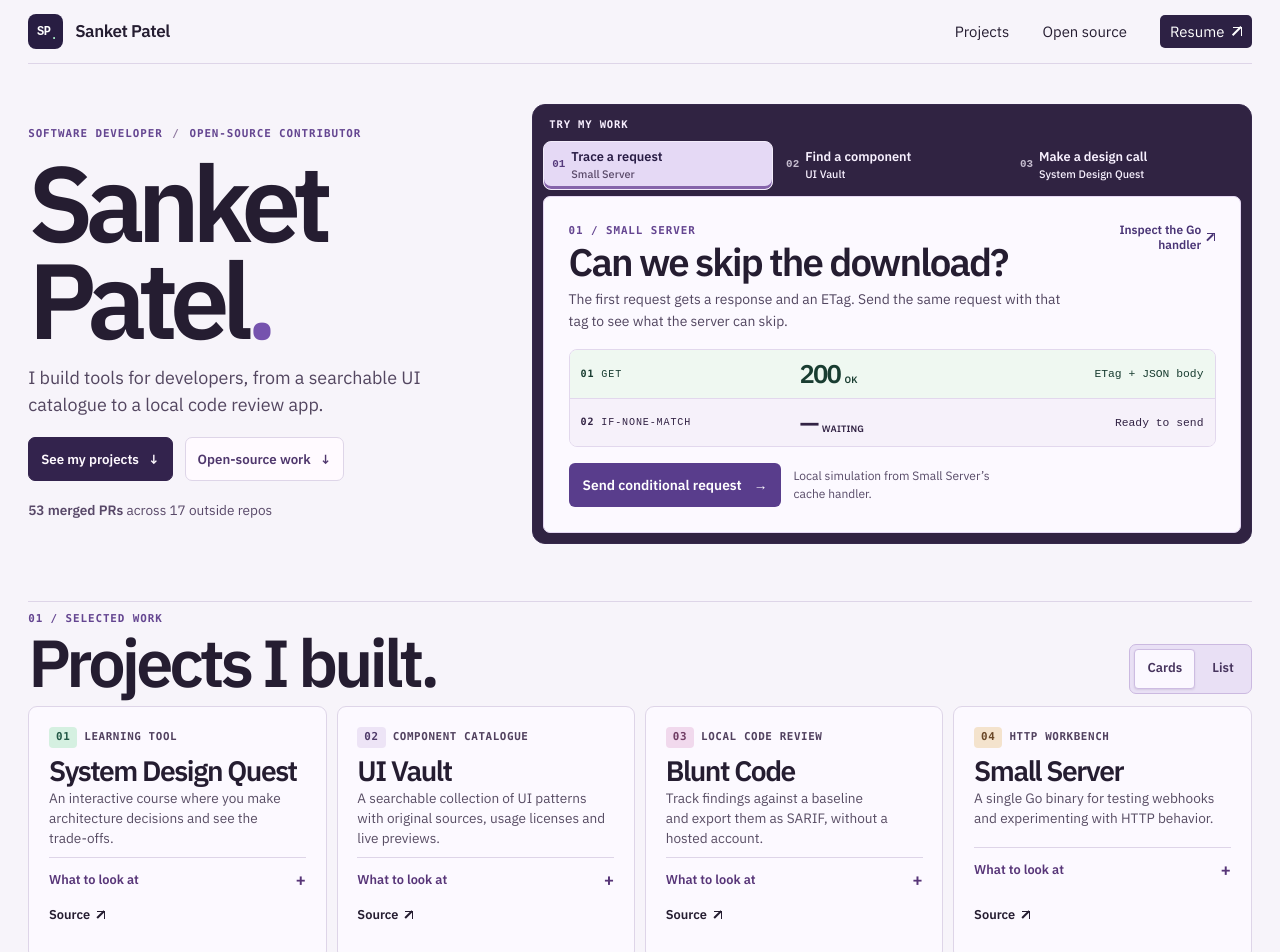
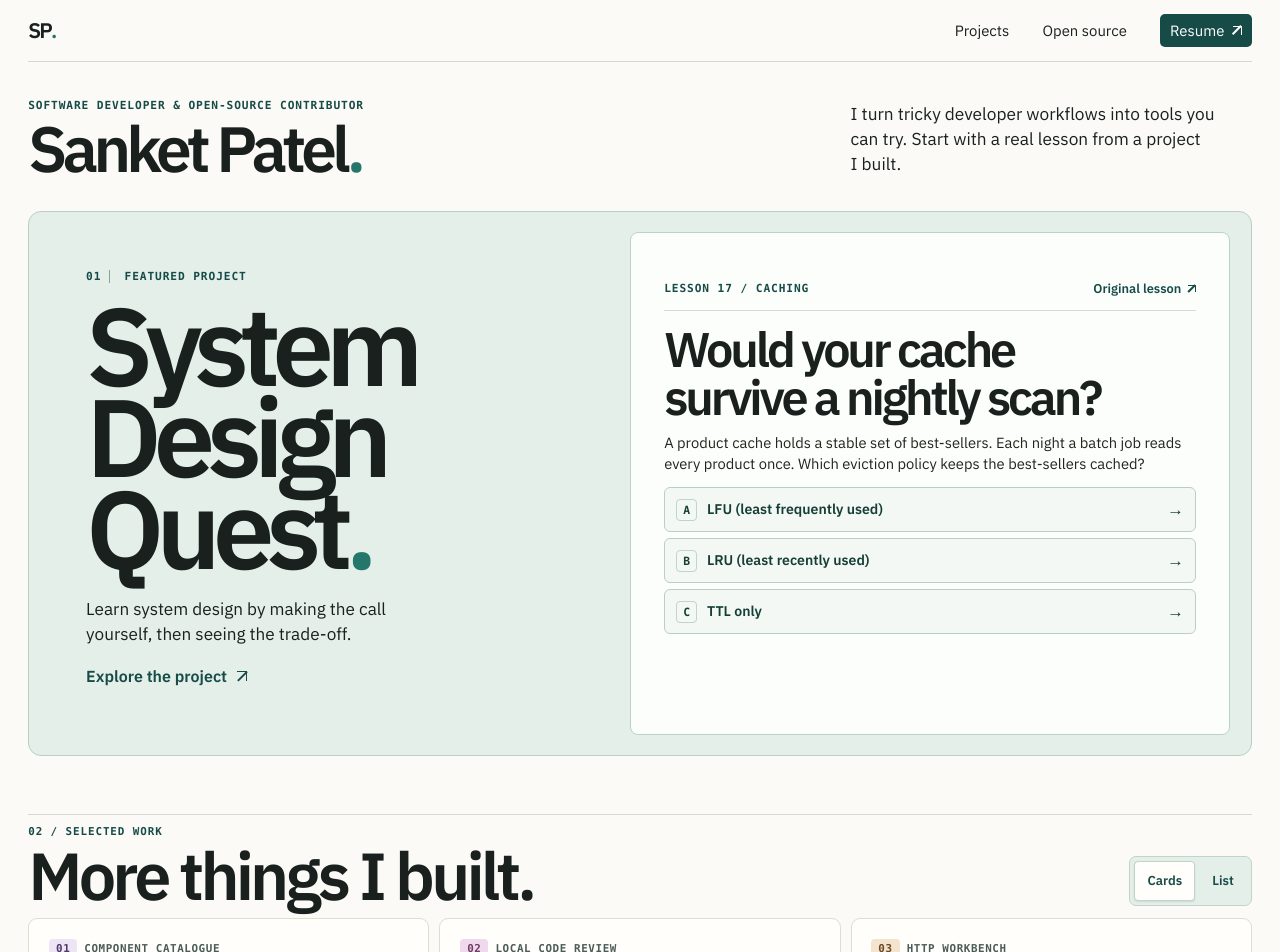
Before and after one commit to sanketpatel32/Resume, a Next.js app: page / in a window 1280 px wide. Shown: the top 952 px of the page. Built offline with nearby package versions, Linux system fonts and the light colour scheme.

Commit message:
Lead portfolio with an interactive project lesson

```diff
--- a/src/app/switchyard.css
+++ b/src/app/switchyard.css
@@ -839,3 +839,95 @@
   .atlas-page .wb-packet>strong small { display:block; font-size:.51rem; }
   .atlas-page .wb-packet>code { font-size:.58rem; }
 }
+
+/* Editorial portfolio: the first screen is a real project, not a control panel. */
+.editorial {
+  --sy-bg:#fbfaf6;--sy-rule:#d9d8cc;--sy-ink:#19201e;--sy-muted:#4d5c56;--sy-purple:#174b47;
+  --ed-surface:#e4efe9;--ed-green:#174b47;--ed-light:#fbfefb;--ed-edge:#b8cfc3;
+}
+.editorial .sy-head {height:62px}
+.editorial .ed-home {font-size:1.32rem;font-weight:800;letter-spacing:-.085em;text-decoration:none;min-height:44px;display:inline-flex;align-items:center}
+.editorial .ed-home span,.ed-intro h1 span,.ed-feature-intro h2 span {color:#24776a}
+.editorial .atlas-pdf {background:#174b47}
+.editorial .sy-head nav a:not(.atlas-pdf) {text-underline-offset:4px}
+.ed-kicker {font:650 .7rem/1.35 var(--atlas-mono);letter-spacing:.08em;text-transform:uppercase;color:var(--ed-green)}
+.ed-intro {display:grid;grid-template-columns:1fr minmax(265px,.5fr);align-items:end;gap:20px;margin:clamp(20px,2.8vw,44px) 0 clamp(18px,2.45vw,34px)}
+.ed-intro h1 {font:670 clamp(39px,5vw,72px)/.96 "IBM Plex Sans",Arial,sans-serif;letter-spacing:-.075em;margin-top:5px}
+.ed-intro>p {font-size:clamp(.95rem,1.35vw,1.16rem);line-height:1.43;max-width:36ch;padding-bottom:3px}
+.ed-feature {display:grid;grid-template-columns:minmax(0,.95fr) minmax(0,1.05fr);background:var(--ed-surface);border:1px solid var(--ed-edge);border-radius:13px;overflow:hidden}
+.ed-feature-intro {padding:clamp(24px,4.45vw,78px);align-self:center}
+.ed-feature-intro .ed-kicker span {margin-right:.6em;padding-right:.7em;border-right:1px solid #88a398}
+.ed-feature-intro h2 {font:650 clamp(65px,8.6vw,150px)/.83 "IBM Plex Sans",Arial,sans-serif;letter-spacing:-.074em;margin:15px 0 24px}
+.ed-feature-intro>p:not(.ed-kicker) {max-width:34ch;line-height:1.44;font-size:clamp(.94rem,1.34vw,1.2rem)}
+.ed-inline {display:inline-flex;align-items:center;gap:8px;min-height:44px;margin-top:8px;color:var(--ed-green);font-weight:650;text-underline-offset:4px}
+.ed-feature .ed-lesson {max-width:none;margin:clamp(12px,1.6vw,24px);align-self:stretch;padding:clamp(15px,2.6vw,42px);border-radius:8px;background:var(--ed-light);border:1px solid #bdd2c6}
+.ed-lesson-meta {display:flex;align-items:center;justify-content:space-between;gap:10px;border-bottom:1px solid #d1ded5;margin-bottom:14px}
+.ed-lesson-meta a {display:inline-flex;align-items:center;gap:5px;min-height:44px;color:var(--ed-green);font-size:.8rem;font-weight:600;text-underline-offset:3px}
+.ed-lesson h3 {font:650 clamp(26px,3.8vw,57px)/.97 "IBM Plex Sans",Arial,sans-serif;letter-spacing:-.065em;max-width:19ch; margin:0 0 12px}
+.editorial .ed-lesson .ft-card {background:none;padding:0;border:0}
+.editorial .ed-lesson .ft-card-prompt {font-family:inherit;font-size:clamp(.92rem,1.15vw,1.1rem);line-height:1.44;max-width:60ch}
+.ed-lesson .ft-card-choices {display:grid;grid-template-columns:1fr;margin-top:13px;gap:6px;counter-reset:answer}
+.editorial .ed-lesson .ft-card-choices button {counter-increment:answer;display:flex;text-align:left;align-items:center;gap:10px;border:1px solid #bbcec1;border-radius:6px;min-height:45px;padding:7px 11px;background:#f3f8f4;font-family:inherit;color:#153e36}
+.ed-lesson .ft-card-choices button::before {content:counter(answer,upper-alpha);font:650 .71rem var(--atlas-mono);padding:3px 6px;border:1px solid #c0d5c8;border-radius:4px}
+.ed-lesson .ft-card-choices button::after {content:"→";font-size:1.05rem;margin-left:auto}
+.editorial .ed-lesson .ft-card-choices button[data-state="right"] {background:#d6edd9;border-color:#7fa986}
+.editorial .ed-lesson .ft-card-choices button[data-state="wrong"] {background:#fae9d8;border-color:#d8a87d}
+.ed-lesson .ft-card-outcome {border-left:3px solid #538e7d;padding-left:10px;margin-top:14px}
+.editorial .ed-lesson .ft-card-again {background:#e4efe9;color:#174b47;border:1px solid #9bb8a9;min-height:44px}
+.editorial .atlas-projects {margin-top:clamp(25px,4.5vw,69px)}
+.editorial .atlas-catalogue {grid-template-columns:repeat(3,minmax(0,1fr))}
+.editorial .atlas-catalogue[data-view=list] {grid-template-columns:1fr}
+.editorial .atlas-project,.editorial .sy-exhibit {background:#fffefa;border-color:#deded1}
+.editorial .atlas-project-head,.editorial .atlas-project p,.editorial .sy-exhibit-body p {color:#4d5c56}
+.editorial .atlas-views {background:#e4efe9;border-color:#c0d4c7}
+.editorial .atlas-views>button {color:#174b47}
+.editorial .atlas-views>button[aria-pressed=true] {background:#fffefa;border-color:#c0d4c7}
+.editorial .atlas-evidence summary {color:var(--ed-green)}
+.editorial .atlas-evidence-body {color:#163e35;background:#edf4ec}
+.editorial .atlas-samples {margin-top:clamp(22px,4vw,65px);border-color:#bfd0c2;background:#e4efe9;color:#174b47}
+.editorial .atlas-samples .wb-rail>div {grid-template-columns:repeat(2,minmax(0,1fr))}
+.editorial .atlas-samples .wb-stage {background:#fbfefb;border:1px solid #c7d9cc}
+.editorial .atlas-samples .wb-rail :where(button,a) {color:#174b47;background:#f2f7f2}
+.editorial .atlas-samples .wb-rail button[aria-pressed=true] {background:#fffefa;border-color:#a7c2b4;box-shadow:inset 0 -3px 0 #4f8778}
+.editorial .atlas-samples .wb-rail :where(button,a):focus-visible {outline-color:#174b47}
+.editorial .atlas-field[open]>summary {background:#d2e5d9}
+.editorial .wb-actions button,.editorial .atlas-pdf {background:#174b47;color:white}
+.editorial .sy-oss {margin-top:clamp(28px,4.5vw,70px)}
+.editorial a:focus-visible,.editorial button:focus-visible,.editorial summary:focus-visible {outline-offset:3px}
+@media(max-width:900px) {
+ .ed-intro {grid-template-columns:1fr;gap:8px}
+ .ed-intro>p {max-width:45ch}
+ .ed-feature {grid-template-columns:1fr}
+ .ed-title-break {display:none}
+ .ed-title-break::after {content:" "}
+ .ed-feature-intro {padding:17px 16px 0}
+ .ed-feature-intro h2 {font-size:clamp(40px,8vw,80px);letter-spacing:-.073em;line-height:.94;margin:8px 0}
+ .ed-feature-intro .ed-inline {margin-top:0}
+ .ed-feature .ed-lesson {margin:5px 10px 10px}
+ .editorial .atlas-catalogue {grid-template-columns:repeat(2,minmax(0,1fr))}
+}
+@media(max-width:520px) {
+ .editorial .sy-head {height:54px}
+ .ed-intro h1 {font-size:clamp(39px,10vw,53px)}
+ .ed-lesson .ft-card-choices {margin-top:10px}
+ .editorial .atlas-catalogue {grid-template-columns:1fr}
+}
+@keyframes ed-answer {from{opacity:.25;transform:translateY(12px)}to{opacity:1;transform:translateY(0)}}
+@keyframes ed-switch {from{opacity:.35;transform:translateX(9px)}to{opacity:1;transform:translateX(0)}}
+@media(prefers-reduced-motion:no-preference){
+ .editorial .ed-lesson .ft-card-outcome {animation:ed-answer 250ms var(--motion-out) both}
+ .editorial [data-engaged=true] .atlas-demo-in {animation:ed-switch 240ms var(--motion-out) both}
+ .editorial .ft-card-choices button,.editorial .atlas-views button,.editorial .atlas-evidence summary,.editorial .wb-rail button,.editorial .ed-inline .sy-ne {transition:background-color 175ms ease,border-color 175ms ease,transform 175ms var(--motion-out)}
+ .editorial .ft-card-choices button:active,.editorial .atlas-views button:active {transform:scale(.985)}
+ @supports(interpolate-size:allow-keywords) and (transition-behavior:allow-discrete){
+   .editorial .atlas-evidence {interpolate-size:allow-keywords}
+   .editorial .atlas-evidence::details-content {block-size:0;overflow:clip;opacity:0;transition:block-size 240ms var(--motion-out),opacity 190ms ease,content-visibility 240ms allow-discrete}
+   .editorial .atlas-evidence[open]::details-content {block-size:auto;opacity:1}
+   .editorial .atlas-evidence[open] .atlas-evidence-body {animation:none}
+ }
+}
+@media(hover:hover) and (pointer:fine){
+ .editorial .ed-lesson .ft-card-choices button:not(:disabled):hover,.editorial .atlas-samples .wb-rail button:hover {background:#e0eee3;border-color:#7b9f90}
+ .editorial .atlas-evidence summary:hover {background:#f0f6ee}
+ .editorial .ed-inline:hover .sy-ne {transform:translate(2px,-2px)}
+}
--- a/src/features/switchyard/AtlasProjects.tsx
+++ b/src/features/switchyard/AtlasProjects.tsx
@@ -5,10 +5,9 @@ import { useState, useSyncExternalStore } from "react";
 const gh = "https://github.com/sanketpatel32";
 const subscribe = () => () => {};
 const projects = [
-  {id:"decide", n:"01", title:"System Design Quest", kind:"Learning tool", color:"mint", description:"An interactive course where you make architecture decisions and see the trade-offs.", href:gh+"/system-design-quest", proofTitle:"Lesson 17", proof:"A nightly batch scans every product. Can your eviction policy keep the best-sellers cached?", evidence:"Read the original lesson", evidenceHref:gh+"/system-design-quest/blob/4d83a6c97a34e11b362b609d0c3f13e06fbf8670/scripts/authored/interactive/r1-r4.json#L374-L397"},
-  {id:"find", n:"02", title:"UI Vault", kind:"Component catalogue", color:"lilac", description:"A searchable collection of UI patterns with original sources, usage licenses and live previews.", href:gh+"/ui-vault", proofTitle:"3,157 entries", proof:"33 sources and 766 live previews in the catalogue snapshot.", evidence:"Open catalogue", evidenceHref:"https://sanketpatel32.github.io/ui-vault/"},
-  {id:"review", n:"03", title:"Blunt Code", kind:"Local code review", color:"rose", description:"Track findings against a baseline and export them as SARIF, without a hosted account.", href:gh+"/Blunt-code", proofTitle:"Windows release", proof:"Try the desktop build locally or inspect the implementation on GitHub.", evidence:"See release", evidenceHref:gh+"/Blunt-code/releases/tag/v0.52.0"},
-  {id:"trace", n:"04", title:"Small Server", kind:"HTTP workbench", color:"sand", description:"A single Go binary for testing webhooks and experimenting with HTTP behavior.", href:gh+"/Small-server", proofTitle:"200 → 304", proof:"A matching ETag avoids sending the response body again. See how the Go handler makes that decision.", evidence:"Read cache handler", evidenceHref:gh+"/Small-server/blob/052726757207700e210946e4565d8bbf2a940dcc/lab.go#L104-L116"},
+  {id:"find", n:"01", title:"UI Vault", kind:"Component catalogue", color:"lilac", description:"A searchable collection of UI patterns with original sources, usage licenses and live previews.", href:gh+"/ui-vault", proofTitle:"3,157 entries", proof:"33 sources and 766 live previews in the catalogue snapshot.", evidence:"Open catalogue", evidenceHref:"https://sanketpatel32.github.io/ui-vault/"},
+  {id:"review", n:"02", title:"Blunt Code", kind:"Local code review", color:"rose", description:"Track findings against a baseline and export them as SARIF, without a hosted account.", href:gh+"/Blunt-code", proofTitle:"Windows release", proof:"Try the desktop build locally or inspect the implementation on GitHub.", evidence:"See release", evidenceHref:gh+"/Blunt-code/releases/tag/v0.52.0"},
+  {id:"trace", n:"03", title:"Small Server", kind:"HTTP workbench", color:"sand", description:"A single Go binary for testing webhooks and experimenting with HTTP behavior.", href:gh+"/Small-server", proofTitle:"200 → 304", proof:"A matching ETag avoids sending the response body again. See how the Go handler makes that decision.", evidence:"Read cache handler", evidenceHref:gh+"/Small-server/blob/052726757207700e210946e4565d8bbf2a940dcc/lab.go#L104-L116"},
 ] as const;
 
 export default function AtlasProjects() {
@@ -16,7 +15,7 @@ export default function AtlasProjects() {
   const [view,setView]=useState<"plates"|"list">("plates");
   return <section className="atlas-projects wb-index" id="work" aria-labelledby="wb-index-title">
     <div className="atlas-catalogue-head">
-      <div className="atlas-catalogue-title"><p className="wb-overline">01 / Selected work</p><h2 id="wb-index-title">Projects I built.</h2></div>
+      <div className="atlas-catalogue-title"><p className="wb-overline">02 / Selected work</p><h2 id="wb-index-title">More things I built.</h2></div>
       {ready&&<div className="atlas-views" role="group" aria-label="Project view"><button type="button" onClick={()=>setView("plates")} aria-pressed={view==="plates"}>Cards</button><button type="button" onClick={()=>setView("list")} aria-pressed={view==="list"}>List</button></div>}
     </div>
     <div className="atlas-catalogue" data-view={view}>{projects.map(p=>
--- a/src/features/switchyard/SwitchyardPage.tsx
+++ b/src/features/switchyard/SwitchyardPage.tsx
@@ -1,30 +1,38 @@
 import Upstream from "./Upstream";
 import Workbench from "./Workbench";
 import AtlasProjects from "./AtlasProjects";
-import contributionData from "@/features/fieldtrials/contributions.json";
+import SdqCard from "@/features/fieldtrials/SdqCard";
 
 const gh = "https://github.com/sanketpatel32";
+const lesson = gh + "/system-design-quest/blob/4d83a6c97a34e11b362b609d0c3f13e06fbf8670/scripts/authored/interactive/r1-r4.json#L374-L397";
 
 export default function SwitchyardPage() {
   return (
-    <div className="switchyard wb-page atlas-page" id="top">
+    <div className="switchyard wb-page atlas-page editorial" id="top">
       <header className="sy-head sy-bound">
-        <a className="sy-brand" href="#top" aria-label="Sanket Patel, home"><span className="wb-monogram" aria-hidden="true">SP<span>.</span></span><span>Sanket Patel</span></a>
-        <p className="atlas-head-tag wb-overline">Portfolio</p>
+        <a className="ed-home" href="#top" aria-label="Sanket Patel, home">SP<span>.</span></a>
         <nav aria-label="Primary"><a href="#work">Projects</a><a href="#open-source">Open source</a><a className="atlas-pdf" href="/resume.pdf">Resume <span aria-hidden="true" className="sy-ne"/></a></nav>
       </header>
       <main id="main-content" tabIndex={-1} className="sy-bound">
-        <div className="atlas-cover">
-          <section className="atlas-identity" aria-labelledby="sy-title">
-            <p className="wb-overline">Software developer <span aria-hidden="true">/</span> Open-source contributor</p>
-            <h1 id="sy-title">Sanket<br className="atlas-name-break"/> Patel<span>.</span></h1>
-            <p className="atlas-deck">I build tools for developers, from a searchable UI catalogue to a local code review app.</p>
-            <div className="atlas-jumps"><a href="#work">See my projects <b aria-hidden="true">↓</b></a><a href="#open-source">Open-source work <b aria-hidden="true">↓</b></a></div>
-            <p className="atlas-proofline"><a href="#open-source"><strong>{contributionData.meta.total} merged PRs</strong><span> across {contributionData.meta.repoCount} outside repos</span></a></p>
-          </section>
-          <Workbench/>
-        </div>
+        <section className="ed-intro" aria-labelledby="sy-title">
+          <div><p className="ed-kicker">Software developer &amp; open-source contributor</p><h1 id="sy-title">Sanket Patel<span>.</span></h1></div>
+          <p>I turn tricky developer workflows into tools you can try. Start with a real lesson from a project I built.</p>
+        </section>
+        <section className="ed-feature" aria-labelledby="ed-feature-title">
+          <div className="ed-feature-intro">
+            <p className="ed-kicker"><span>01</span> Featured project</p>
+            <h2 id="ed-feature-title">System<br className="ed-title-break"/> Design<br className="ed-title-break"/> Quest<span>.</span></h2>
+            <p>Learn system design by making the call yourself, then seeing the trade-off.</p>
+            <a className="ed-inline" href={gh+"/system-design-quest"}>Explore the project <span className="sy-ne" aria-hidden="true"/></a>
+          </div>
+          <div className="ed-lesson sy-lesson" id="sample-lesson">
+            <div className="ed-lesson-meta"><p className="ed-kicker">Lesson 17 <span aria-hidden="true">/</span> Caching</p><a href={lesson}>Original lesson <span className="sy-ne" aria-hidden="true"/></a></div>
+            <h3>Would your cache survive a nightly scan?</h3>
+            <SdqCard/>
+          </div>
+        </section>
         <AtlasProjects/>
+        <Workbench/>
         <Upstream/>
         <section className="sy-contact wb-contact" aria-labelledby="sy-contact-title">
           <div><p className="wb-overline">Contact / Sanket Patel</p><h2 id="sy-contact-title">Let’s talk shop.</h2></div>
--- a/src/features/switchyard/Upstream.tsx
+++ b/src/features/switchyard/Upstream.tsx
@@ -26,7 +26,7 @@ export default function Upstream() {
   const featured = ranked.filter(row => row.merges.some(merge => merge.number === exhibits[row.repo]?.number)).slice(0, 6);
   return (
     <section id="open-source" className="sy-oss" aria-labelledby="sy-oss-title">
-      <div className="sy-section-label"><p>02 / Open-source gallery</p><a href="https://github.com/sanketpatel32">GitHub profile <span aria-hidden="true" className="sy-ne"/></a></div>
+      <div className="sy-section-label"><p>03 / Open source</p><a href="https://github.com/sanketpatel32">GitHub profile <span aria-hidden="true" className="sy-ne"/></a></div>
       <div className="sy-oss-intro">
         <h2 id="sy-oss-title">Open-source contributions.</h2>
         <div className="sy-oss-proof">
--- a/src/features/switchyard/Workbench.tsx
+++ b/src/features/switchyard/Workbench.tsx
@@ -1,7 +1,6 @@
 "use client";
 
 import { useState, useSyncExternalStore } from "react";
-import SdqCard from "@/features/fieldtrials/SdqCard";
 
 const subscribe = () => () => {};
 const labSource = "https://github.com/sanketpatel32/Small-server/blob/052726757207700e210946e4565d8bbf2a940dcc/lab.go#L104-L116";
@@ -9,7 +8,6 @@ const catalogue = "https://sanketpatel32.github.io/ui-vault";
 const stations = [
   { id: "trace", name: "Trace a request", project: "Small Server" },
   { id: "find", name: "Find a component", project: "UI Vault" },
-  { id: "decide", name: "Make a design call", project: "System Design Quest" },
 ] as const;
 type Station = typeof stations[number]["id"];
 
@@ -58,20 +56,13 @@ function SearchStation({ id }: { id: string }) {
   </div>;
 }
 
-function DesignStation({id}:{id:string}) {
-  return <div id={id} className="wb-decide sy-lesson">
-    <div className="wb-station-title"><div><p className="wb-overline">03 / System Design Quest · Lesson 17</p><h2>A nightly scan meets the cache.</h2></div>
-    <a href="https://github.com/sanketpatel32/system-design-quest/blob/4d83a6c97a34e11b362b609d0c3f13e06fbf8670/scripts/authored/interactive/r1-r4.json#L374-L397">Original lesson <span aria-hidden="true" className="sy-ne"/></a></div>
-    <SdqCard/>
-  </div>;
-}
 export default function Workbench() {
   const mounted=useSyncExternalStore(subscribe,()=>true,()=>false);
   const [station,setStation]=useState<Station>("trace");
   const [engaged,setEngaged]=useState(false);
   return <section id="workbench" className="atlas-samples" aria-label="Interactive samples">
     <div className="atlas-frame">
-      <p className="wb-overline atlas-frame-label">Try my work</p>
+      <p className="wb-overline atlas-frame-label">Two more things to try</p>
     </div>
     <div className="wb-shell atlas-desktop">
       <div className="wb-rail">
@@ -80,7 +71,7 @@ export default function Workbench() {
       </div>
       <div className="wb-stage" data-station={station} data-engaged={engaged}>
         <div className="atlas-demo-in" key={station}>
-        {station==="trace"?<Cache interactive={mounted}/>:station==="find"?<SearchStation id="wb-query"/>:<DesignStation id="sample-lesson"/>}
+        {station==="trace"?<Cache interactive={mounted}/>:<SearchStation id="wb-query"/>}
         </div>
       </div>
     </div>
@@ -88,7 +79,7 @@ export default function Workbench() {
       {stations.map((item,i)=><details name="field-samples" key={item.id} open={i===0?true:undefined} className="atlas-field" data-field={item.id}>
         <summary><span className="atlas-field-n" aria-hidden="true">0{i+1}</span><span><strong>{item.name}</strong><small>{item.project}</small></span><span className="atlas-field-switch" aria-hidden="true"/></summary>
         <div className="atlas-field-body">
-          {item.id==="trace"?<Cache interactive={mounted}/>:item.id==="find"?(mounted?<SearchStation id="mobile-query"/>:<a href={catalogue+"/"}>Open UI Vault</a>):<DesignStation id="mobile-lesson"/>}
+          {item.id==="trace"?<Cache interactive={mounted}/>:(mounted?<SearchStation id="mobile-query"/>:<a href={catalogue+"/"}>Open UI Vault</a>)}
         </div>
       </details>)}
     </div>
```
Also changed, not shown: 1 other file (tests, documents, lock files or other folders).
